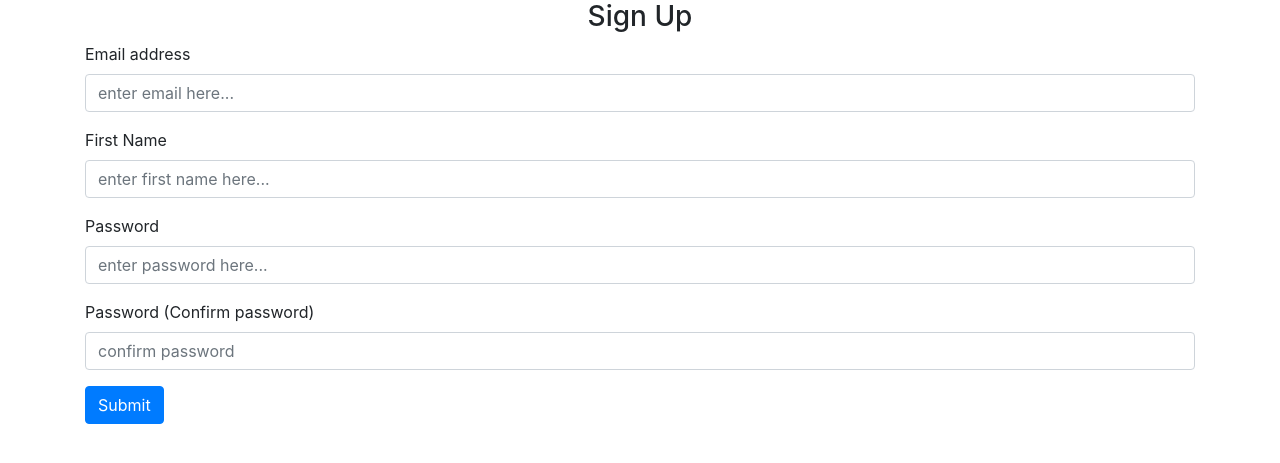
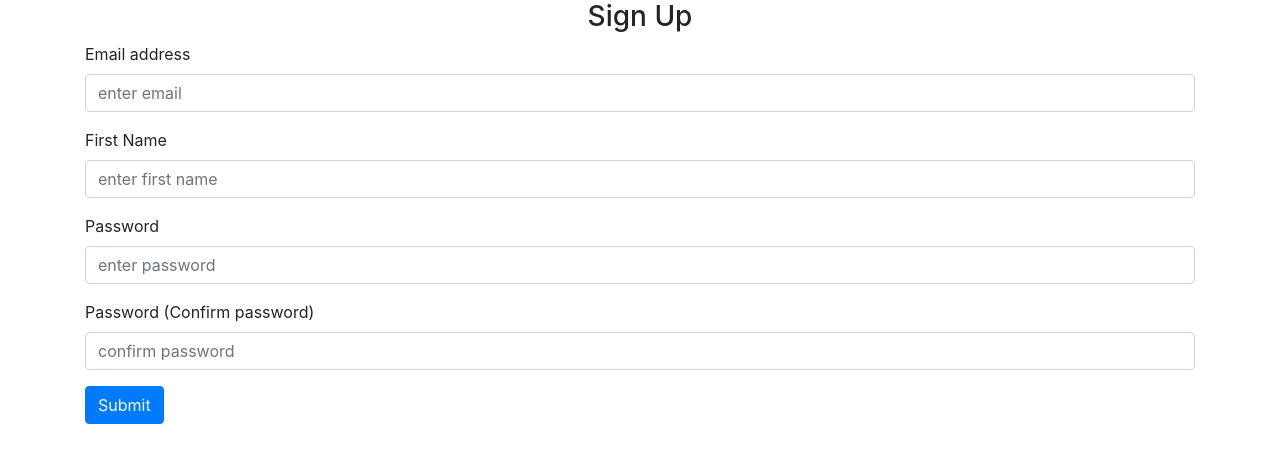
Before and after one commit to tomarcotom/python-flask-webapp, a Flask app: page /signup in a window 1280 px wide. Shown: the part 56-519 px from the top of the page. Run offline with Flask 2, Linux system fonts and the light colour scheme; some libraries are stand-ins or nearby versions.

Commit message:
renamed placeholders

```diff
--- a/website/templates/signup.html
+++ b/website/templates/signup.html
@@ -9,7 +9,7 @@
         class="form-control"
         id="email"
         name="email"
-        placeholder="enter email here..."
+        placeholder="enter email"
       />
     </div>
     <div class="form-group">
@@ -19,7 +19,7 @@
         class="form-control"
         id="firstName"
         name="firstName"
-        placeholder="enter first name here..."
+        placeholder="enter first name"
       />
     </div>
     <div class="form-group">
@@ -29,7 +29,7 @@
         class="form-control"
         id="password1"
         name="password1"
-        placeholder="enter password here..."
+        placeholder="enter password"
       />
     </div>
     <div class="form-group">
```
